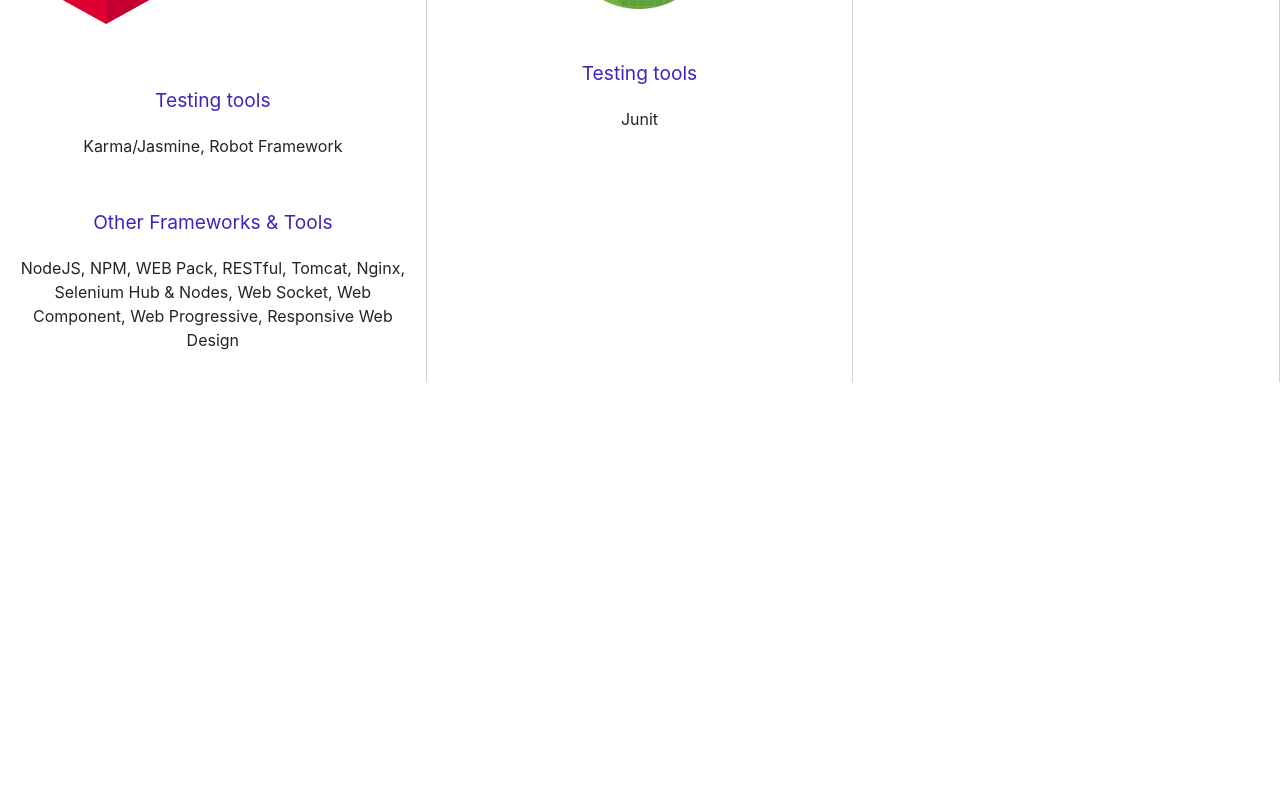
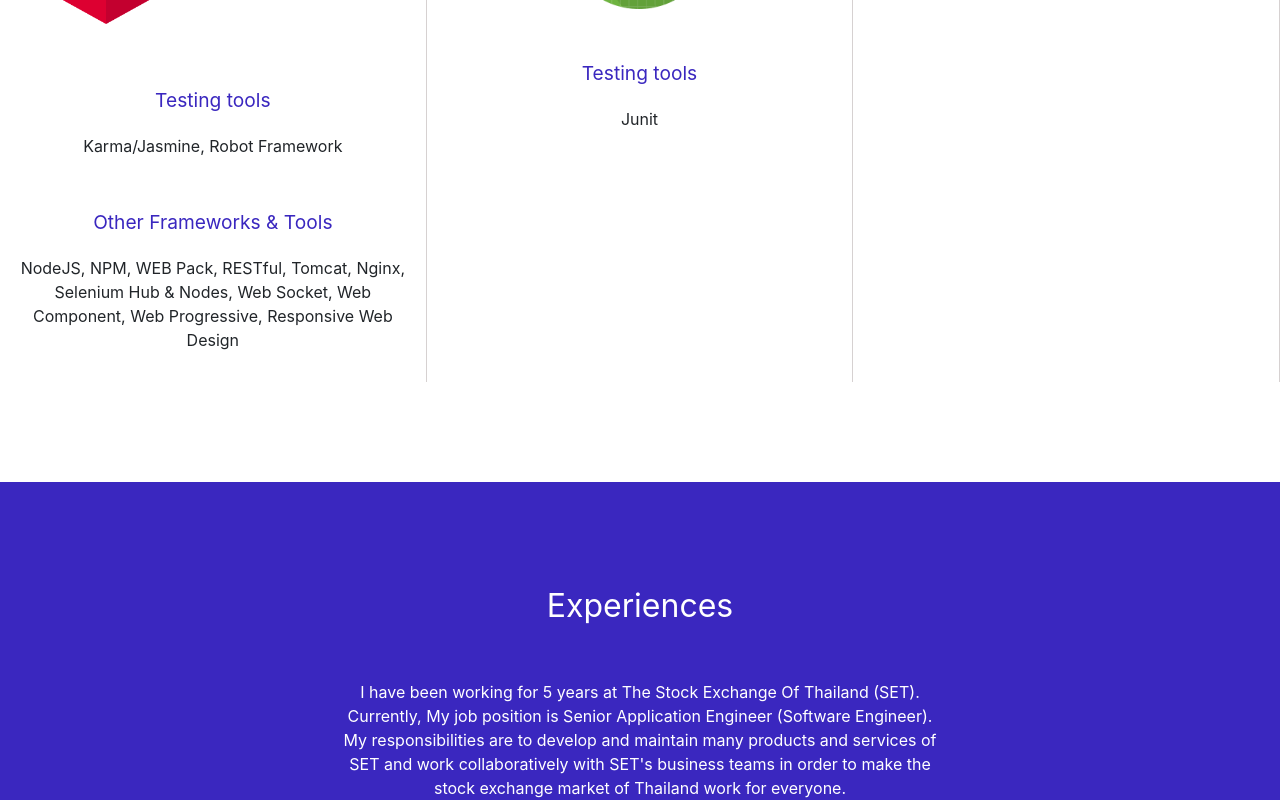
Before and after one commit to blablaBen/pattarasai-profile, an Angular app: page / in a window 1280 px wide. Shown: the part 1543-2343 px from the top of the page. Before the commit the page ends 2025 px from the top, so only its background shows below. Built offline with nearby package versions, Linux system fonts and the light colour scheme.

Commit message:
add work component

```diff
--- a/src/app/profile-content/profile-content.component.html
+++ b/src/app/profile-content/profile-content.component.html
@@ -9,3 +9,4 @@
   </div>
 </div>
 <app-skill class="row"></app-skill>
+<app-work class="row"></app-work>
--- a/src/app/profile-content/work/work.component.html
+++ b/src/app/profile-content/work/work.component.html
@@ -1,3 +1,13 @@
-<p>
-  work works!
-</p>
+<div class="col-12">
+    <div class="row header">
+      <div class="col align-self-center header-topic">
+        <i class="fas fa-hdd"></i> Experiences
+      </div>
+    </div>
+    <div class="row details">
+      <div class="col-md-6 offset-md-3">
+        I have been working for 5 years at The Stock Exchange Of Thailand (SET). Currently, My job position is Senior Application Engineer (Software Engineer).
+        My responsibilities are to develop and maintain many products and services of SET and work collaboratively with SET's business teams in order to make the stock exchange market of Thailand work for everyone.
+      </div>
+    </div>
+</div>
--- a/src/app/profile-content/work/work.component.scss
+++ b/src/app/profile-content/work/work.component.scss
@@ -0,0 +1,13 @@
+:host {
+  padding-top: 100px;
+  background-color: #3a27bf;
+  color: white;
+}
+
+[class*="col"] {
+  text-align: center;
+}
+
+.details {
+  margin-top: 50px;
+}
```
